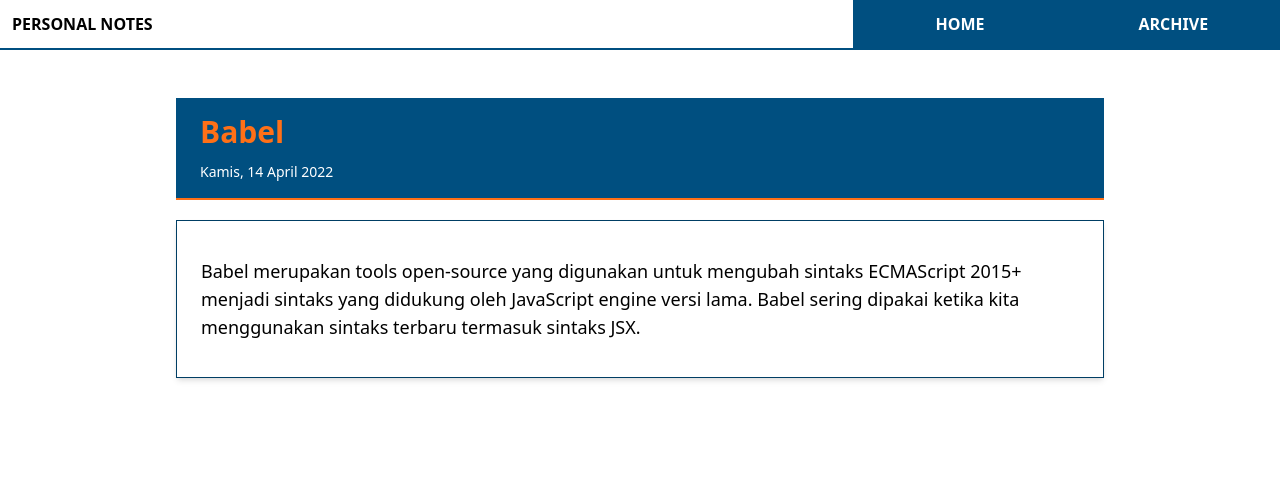
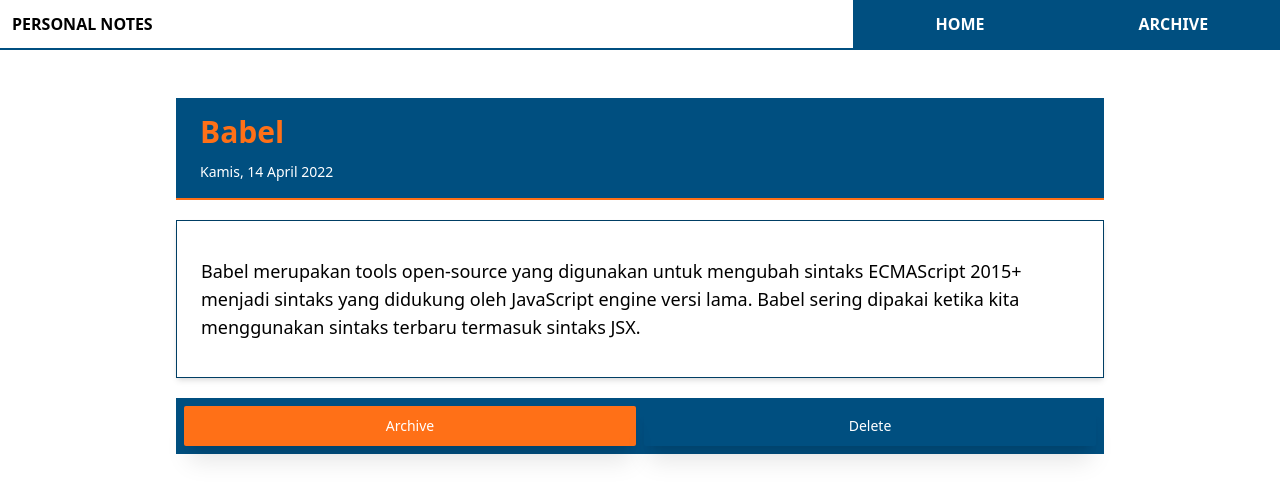
Before and after one commit to MSeptianJ/dicoding-personal-notes-vite, a React (Vite) app: page /note/notes-1 in a window 1280 px wide. Shown: the top 500 px of the page. Built offline with nearby package versions, Linux system fonts and the light colour scheme; a web font is replaced by a local one.

Commit message:
Add Button in Note Page

```diff
--- a/src/pages/Root.jsx
+++ b/src/pages/Root.jsx
@@ -1,5 +1,10 @@
 import { useState } from "react";
-import { Outlet, useNavigate, useSearchParams } from "react-router-dom";
+import {
+  Outlet,
+  useLocation,
+  useNavigate,
+  useSearchParams,
+} from "react-router-dom";
 import NoteHeader from "../components/NoteHeader";
 import {
   addNote,
@@ -15,6 +20,7 @@
 const Root = () => {
   const [notes, setNotes] = useState(getAllNotes());
   const navigate = useNavigate();
+  const location = useLocation();
   const [searchParams, setSearchParams] = useSearchParams();
   const query = searchParams.get("query") || "";
 
@@ -48,16 +54,34 @@
   const handlerArchiveNote = (id) => {
     archiveNote(id);
     setNotes(getAllNotes());
+
+    const notePath = location.pathname.includes("/note");
+
+    if (notePath) {
+      navigate("/archive");
+    }
   };
 
   const handlerUnarchiveNote = (id) => {
     unarchiveNote(id);
     setNotes(getAllNotes());
+
+    const notePath = location.pathname.includes("/note");
+
+    if (notePath) {
+      navigate("/");
+    }
   };
 
   const handlerDeleteNote = (id) => {
     deleteNote(id);
     setNotes(getAllNotes());
+
+    const notePath = location.pathname.includes("/note");
+
+    if (notePath) {
+      navigate("/");
+    }
   };
 
   return (
--- a/src/pages/note/index.jsx
+++ b/src/pages/note/index.jsx
@@ -1,8 +1,14 @@
+import NoteCardButton from "../../components/NotesComponent/NoteCardButton";
 import { showFormattedDate } from "../../utils";
 import { useOutletContext, useParams } from "react-router-dom";
 
 const NotePage = () => {
-  const { handlerGetNote } = useOutletContext();
+  const {
+    handlerGetNote,
+    handlerArchiveNote,
+    handlerUnarchiveNote,
+    handlerDeleteNote,
+  } = useOutletContext();
   const id = useParams().id;
   const noteData = handlerGetNote(id);
 
@@ -18,8 +24,40 @@
         <p className="text-sm">{showFormattedDate(noteData?.createdAt)}</p>
       </div>
 
-      <div className=" m-auto w-full border border-secondary p-6 shadow-md ">
+      <div className=" m-auto mb-5 w-full border border-secondary p-6 shadow-md ">
         <p className=" py-3 text-lg">{noteData?.body}</p>
+      </div>
+
+      <div className=" grid h-14 w-full grid-cols-2 gap-2 bg-primary p-2 text-back">
+        {!noteData.archived ? (
+          <>
+            <NoteCardButton
+              btnTitle="Archive"
+              btnFunc={handlerArchiveNote}
+              btnId={noteData.id}
+              isFocus
+            />
+            <NoteCardButton
+              btnTitle="Delete"
+              btnFunc={handlerDeleteNote}
+              btnId={noteData.id}
+            />
+          </>
+        ) : (
+          <>
+            <NoteCardButton
+              btnTitle="Unarchive"
+              btnFunc={handlerUnarchiveNote}
+              btnId={noteData.id}
+              isFocus
+            />
+            <NoteCardButton
+              btnTitle="Delete"
+              btnFunc={handlerDeleteNote}
+              btnId={noteData.id}
+            />
+          </>
+        )}
       </div>
     </div>
   );
```
